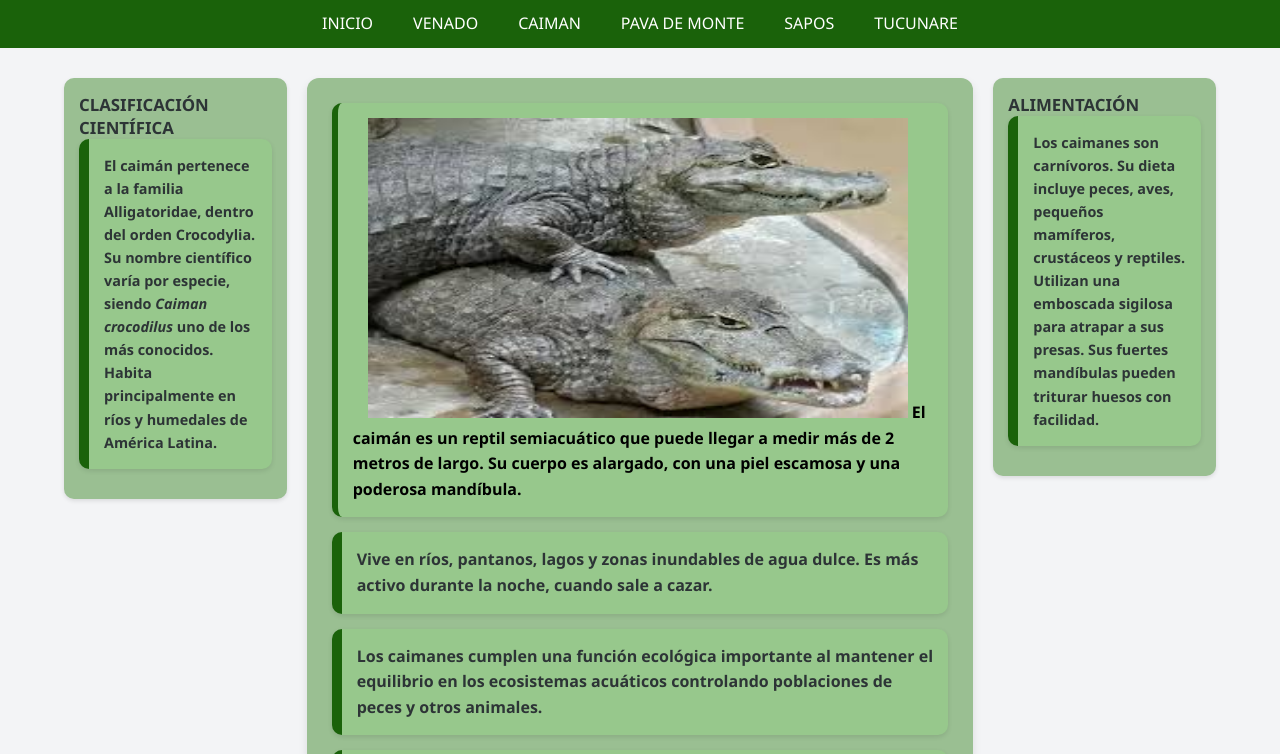
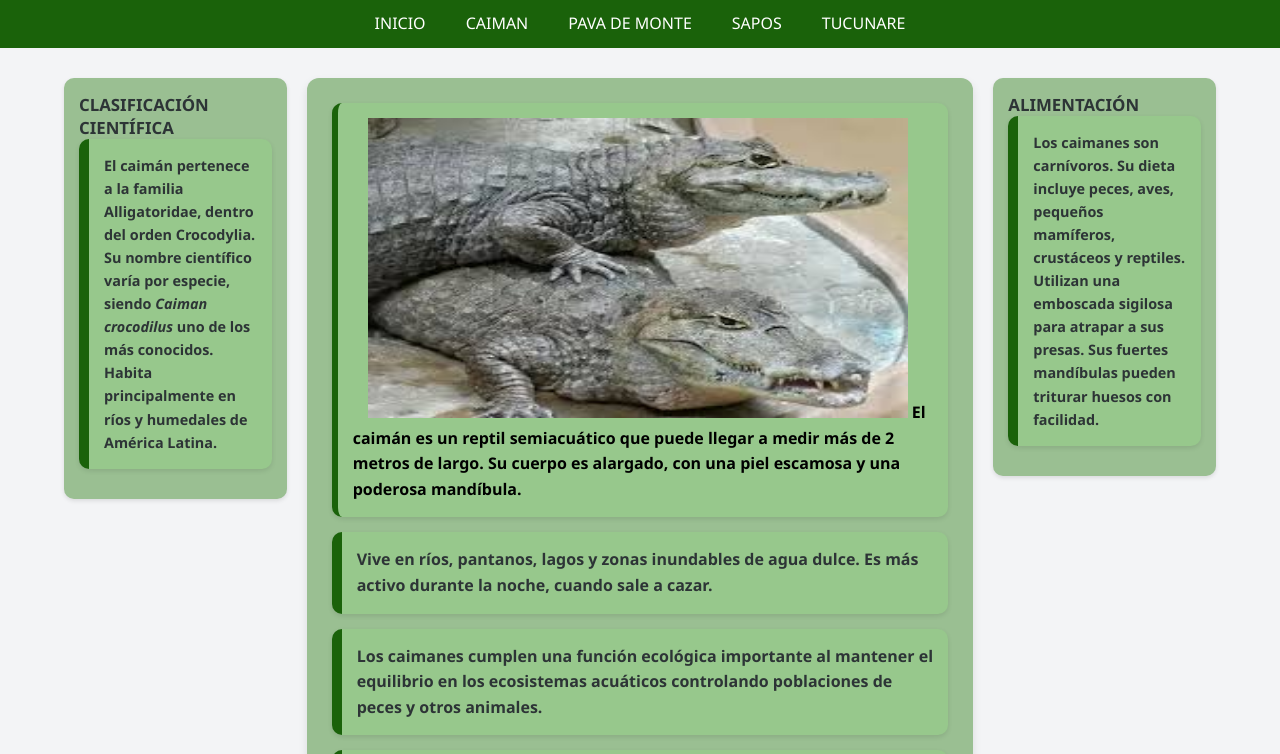
Before and after one commit to jhenn-macas12042008/ani-en-peligro-de-extincion, a plain HTML site: page caiman.html in a window 1280 px wide. Shown: the part 147-901 px from the top of the page. Drawn offline with Linux system fonts and the light colour scheme.

Commit message:
Add files via upload

```diff
--- a/caiman.html
+++ b/caiman.html
@@ -140,7 +140,6 @@ background-position: center;
 <nav>
   <ul>
    <li><a class="active" href="index.html">INICIO</a></li>
-    <li><a href="venado.html">VENADO</a></li>
     <li><a href="caiman.html">CAIMAN</a></li>
     <li><a href="pavademonte.html">PAVA DE MONTE</a></li>
 	<li><a href="sapos.html">SAPOS</a></li>
```
Also changed, not shown: index.html (+1 -1 lines), pavademonte.html (+0 -1 lines), sapos.html (+0 -1 lines), tucunare.html (+0 -1 lines).
